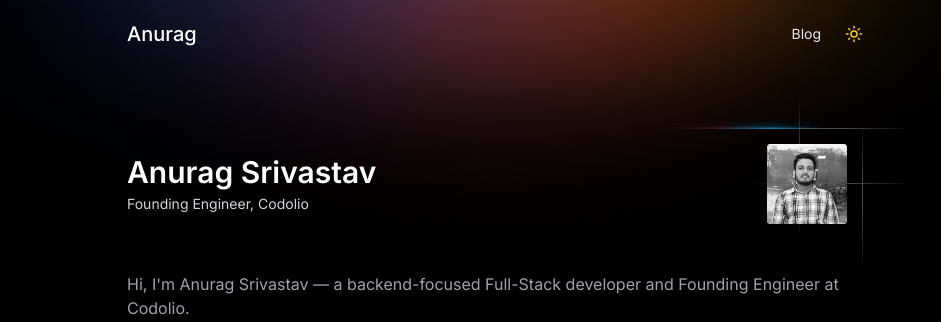
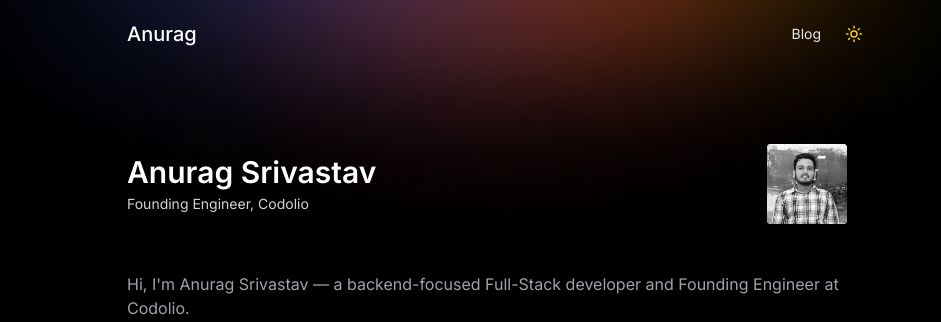
Before and after one commit to anurag-327/Portfolio, a Next.js app: page / in a window 1280 px wide. Shown: the top 322 px of the page, without its empty margins (145-1086 px from the left). Built offline with nearby package versions, Linux system fonts and the light colour scheme.

Commit message:
style: fixed styling issues

```diff
--- a/components/home/AvatarHairPin.tsx
+++ b/components/home/AvatarHairPin.tsx
@@ -23,57 +23,8 @@ export default function Avatar() {
         </motion.div>
       </Link>
       <div className="z-0">
-        <motion.div
-          initial={{ scale: 0 }}
-          whileInView={{ scale: 1 }}
-          style={{ originX: 0, originY: 0 }}
-          viewport={{ once: true }}
-          transition={{ duration: 0.5, delay: 0.1 }}
-          className="absolute -right-12 left-0 top-0 h-px bg-slate-900/[0.1] [mask-image:linear-gradient(to_right,transparent,white_4rem,white_calc(100%-4rem),transparent)] dark:bg-orange-100/30"
-        ></motion.div>
-        <motion.div
-          initial={{ scale: 0 }}
-          whileInView={{ scale: 1 }}
-          viewport={{ once: true }}
-          style={{ originX: 0.5, originY: 0 }}
-          transition={{ duration: 0.5, delay: 0.15 }}
-          className="absolute -top-8 bottom-0 left-12 w-px bg-slate-900/[0.1] [mask-image:linear-gradient(to_top,transparent,white_4rem,white_calc(100%-4rem),transparent)] dark:bg-orange-100/30"
-        ></motion.div>
-        <motion.div
-          initial={{ scale: 0 }}
-          whileInView={{ scale: 1 }}
-          viewport={{ once: true }}
-          transition={{ duration: 0.5, delay: 0.2 }}
-          style={{ originX: 0, originY: 0 }}
-          className="absolute -right-12 bottom-14 left-0 h-px bg-slate-900/[0.1] [mask-image:linear-gradient(to_right,transparent,white_4rem,white_calc(100%-4rem),transparent)] dark:bg-orange-100/30"
-        ></motion.div>
-        <motion.div
-          initial={{ scale: 0 }}
-          style={{ originX: 0.5, originY: 1 }}
-          whileInView={{ scale: 1 }}
-          viewport={{ once: true }}
-          transition={{ duration: 0.5, delay: 0.25 }}
-          className="absolute -bottom-8 -top-2 right-0 w-px bg-slate-900/[0.1] [mask-image:linear-gradient(to_top,transparent,white_4rem,white_calc(100%-4rem),transparent)] dark:bg-orange-100/30"
-        ></motion.div>
         <div className="absolute bottom-full right-10 -mb-px flex h-8 items-end overflow-hidden">
-          <div className="-mb-px flex h-[2px] w-40 -scale-x-100">
-            <motion.div
-              initial={{ scale: 0 }}
-              viewport={{ once: true }}
-              whileInView={{ scale: 1 }}
-              style={{ originX: 0, originY: 0 }}
-              transition={{ duration: 0.5, delay: 0.25 }}
-              className="w-full flex-none blur-sm [background-image:linear-gradient(90deg,rgba(56,189,248,0)_0%,#0EA5E9_32.29%,rgba(236,72,153,0.3)_67.19%,rgba(236,72,153,0)_100%)]"
-            ></motion.div>
-            <motion.div
-              viewport={{ once: true }}
-              initial={{ scale: 0 }}
-              whileInView={{ scale: 1 }}
-              style={{ originX: 0, originY: 0 }}
-              transition={{ duration: 0.5, delay: 0.3 }}
-              className="ml-[-100%] w-full flex-none blur-[1px] [background-image:linear-gradient(90deg,rgba(56,189,248,0)_0%,#0EA5E9_32.29%,rgba(236,72,153,0.3)_67.19%,rgba(236,72,153,0)_100%)]"
-            ></motion.div>
-          </div>
+          <div className="-mb-px flex h-[2px] w-40 -scale-x-100"></div>
         </div>{" "}
       </div>
     </div>
```
Also changed, not shown: lib/getMarkdownContent.ts (deleted, +0 -10 lines).
